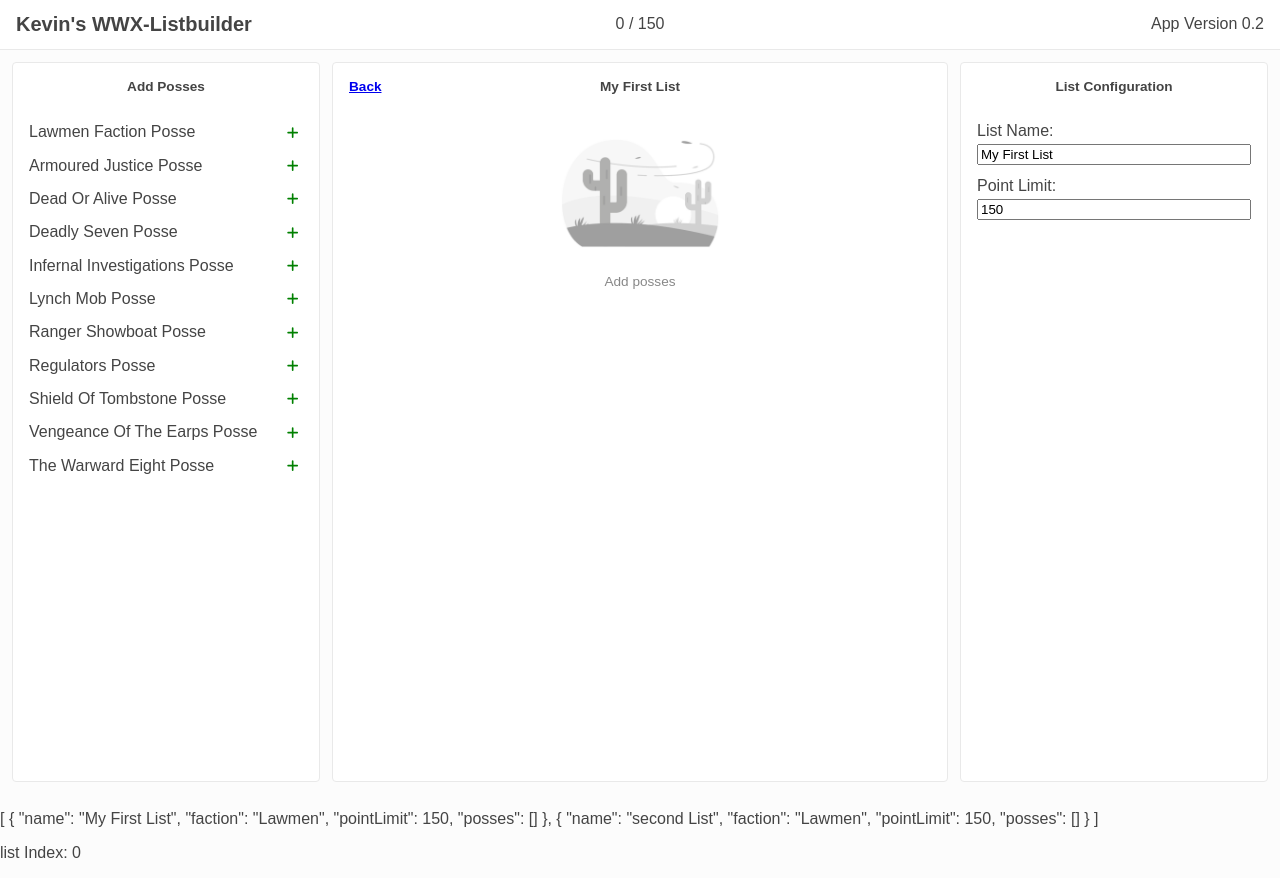
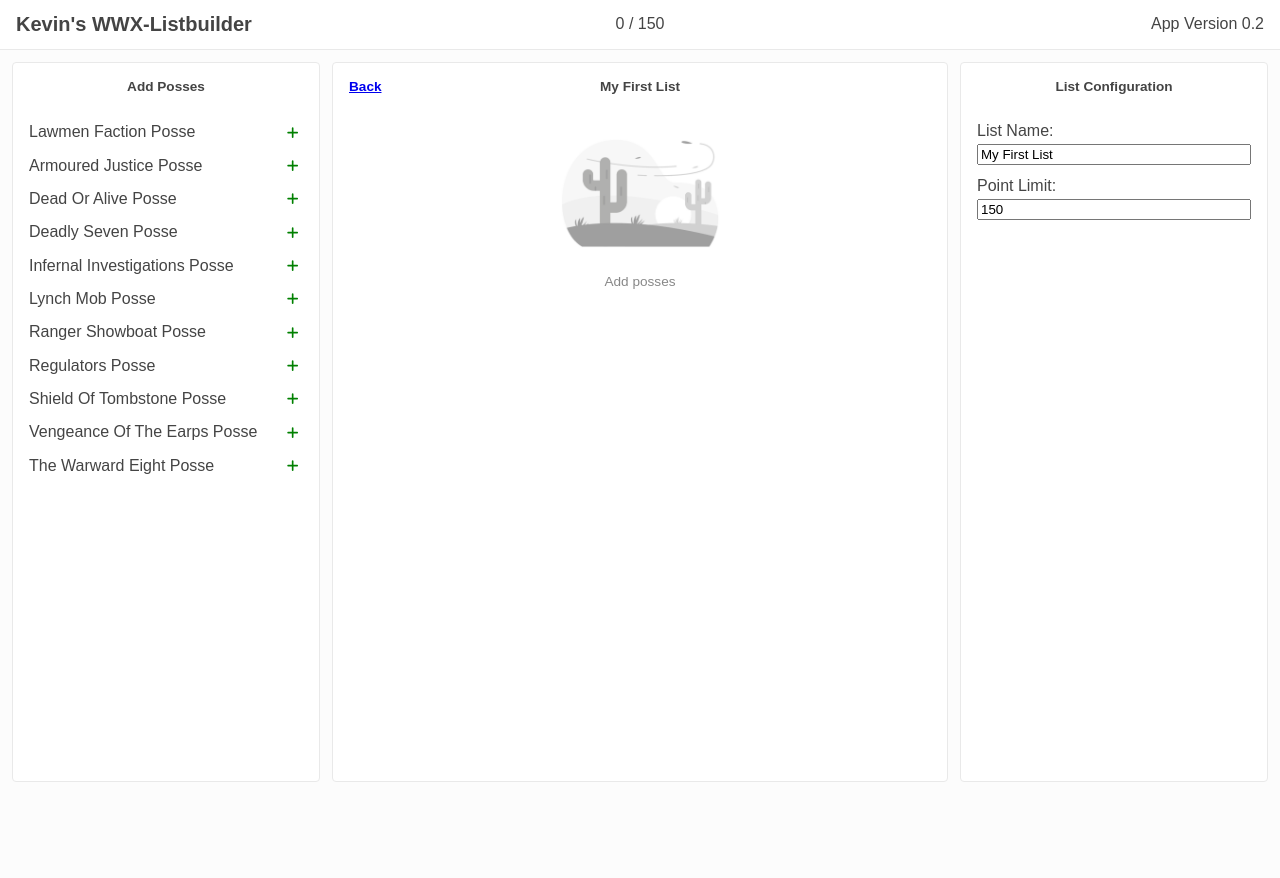
Before and after one commit to Kcalde20/wwx-listbuilder-v2, an Angular app: page /lists/0 in a window 1280 px wide. After the commit the page ends 800 px from the top, so only its background shows below. Built offline with nearby package versions, Linux system fonts and the light colour scheme.

Commit message:
cleanup styles

```diff
--- a/src/app/app.component.html
+++ b/src/app/app.component.html
@@ -1,3 +1,3 @@
 <router-outlet></router-outlet>
-<p>{{ listService.listSignal() | json }}</p>
-<p>list Index: {{ listService.currentListIndex() }}</p>
+<!-- <p>{{ listService.listSignal() | json }}</p>
+<p>list Index: {{ listService.currentListIndex() }}</p> -->
--- a/src/app/features/posse-screen/posse-screen.component.scss
+++ b/src/app/features/posse-screen/posse-screen.component.scss
@@ -149,3 +149,8 @@
     color: var(--color-text-2);
     font-size: var(--font-size-sm);
 }
+
+.unit__count-selector {
+    display: flex;
+    flex-wrap: nowrap;
+}
```
